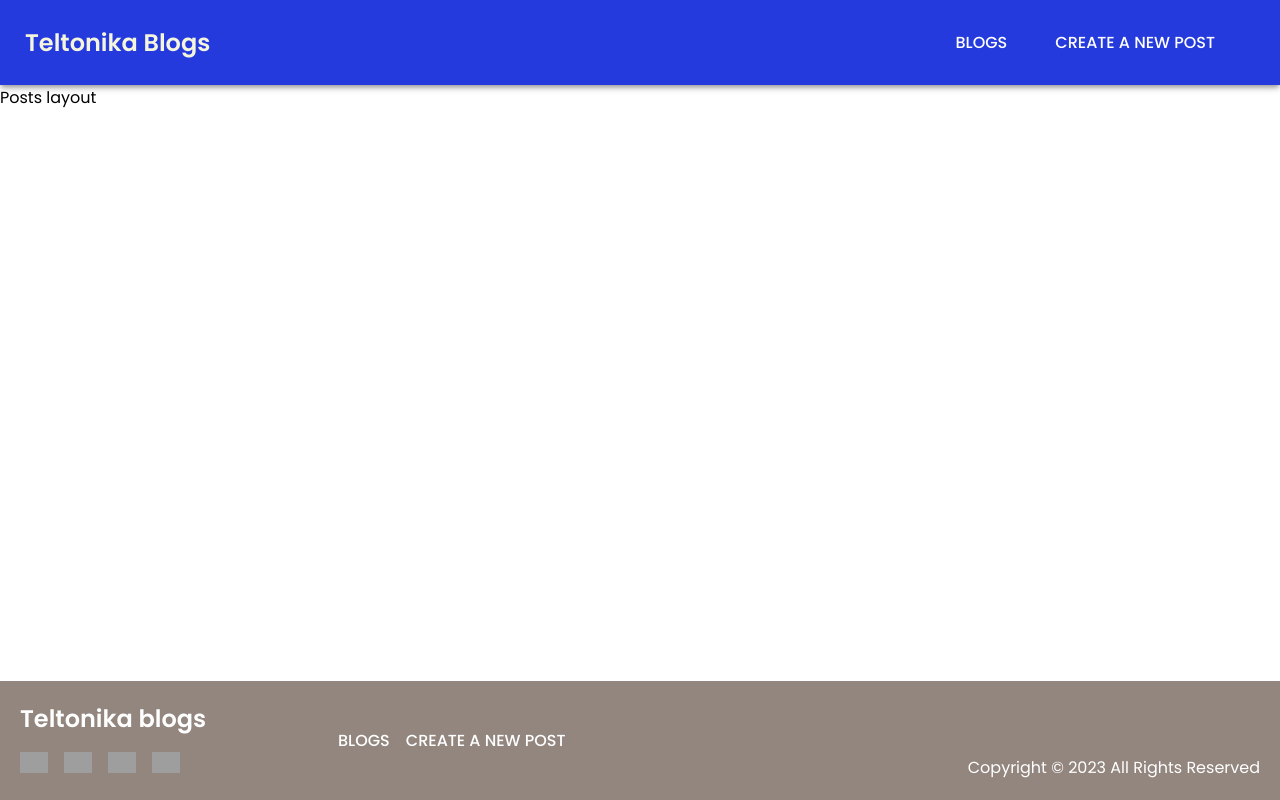
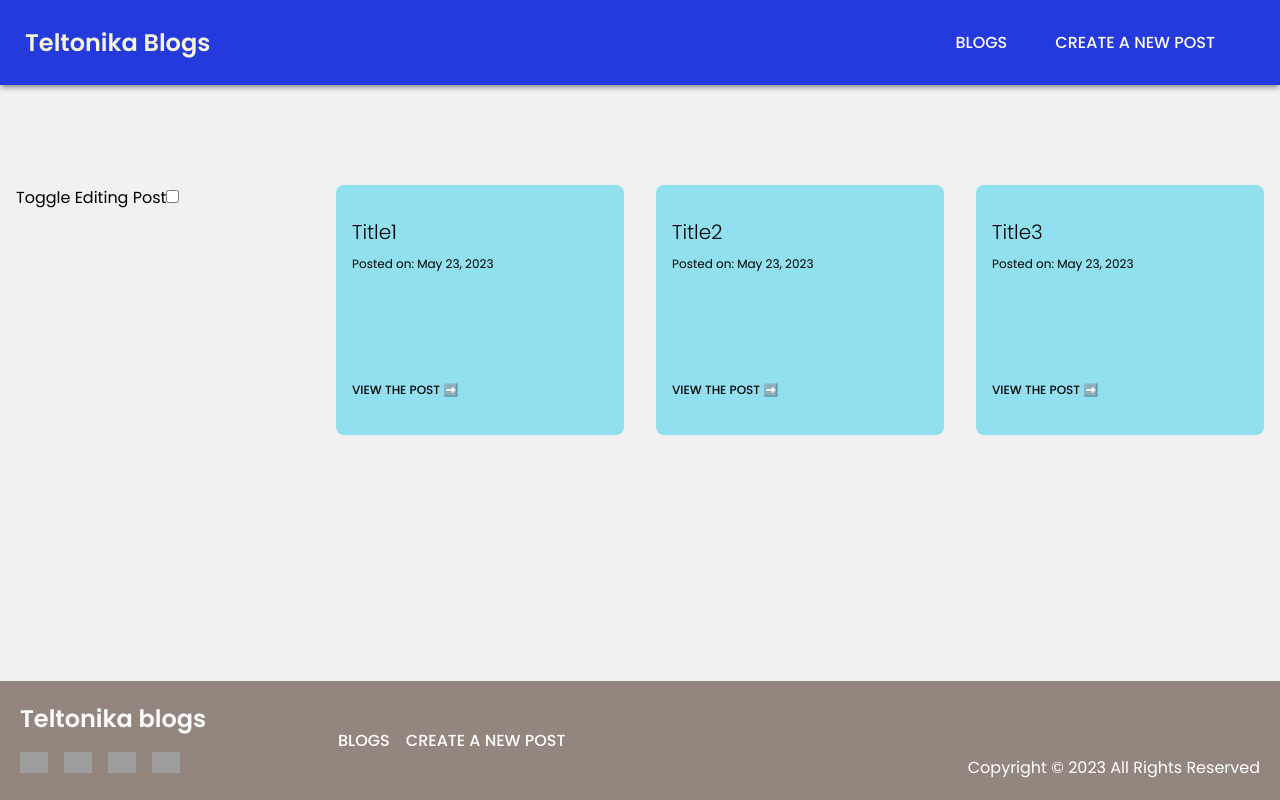
Before and after one commit to pijusp/TeltonikaBlogs_CRUD-posts-app, a Vue app: page / in a window 1280 px wide. Built offline with nearby package versions, Linux system fonts and the light colour scheme; grey boxes are pictures that could not be loaded; what vue2-editor would draw is missing.

Commit message:
BlogCard WIP

```diff
--- a/src/App.vue
+++ b/src/App.vue
@@ -27,6 +27,7 @@ export default {
 <style lang="scss">
 body {
     font-family: "Poppins", sans-serif;
+    background-color: #f1f1f1;
 }
 * {
     margin: 0;
@@ -55,4 +56,98 @@ body {
 .link-light {
     color: #fff;
 }
+.arrow {
+    margin-left: 8px;
+    width: 12px;
+    path {
+        fill: #000;
+    }
+}
+.arrow-light {
+    path {
+        fill: #fff;
+    }
+}
+
+button,
+.router-button {
+    transition: 500ms ease all;
+    cursor: pointer;
+    margin-top: 24px;
+    padding: 12px 24px;
+    background-color: #303030;
+    color: #fff;
+    border-radius: 20px;
+    border: none;
+    text-transform: uppercase;
+
+    &:focus {
+        outline: none;
+    }
+
+    &:hover {
+        background-color: rgba(48, 48, 48, 0.7);
+    }
+}
+
+.button-ghost {
+    color: #000;
+    padding: 0;
+    border-radius: 0;
+    margin-top: 50px;
+    font-size: 15px;
+    font-weight: 500;
+    background-color: transparent;
+    @media (min-width: 700px) {
+        margin-top: 0;
+        margin-left: auto;
+    }
+
+    i {
+        margin-left: 8px;
+    }
+}
+
+.button-light {
+    background-color: transparent;
+    border: 2px solid #fff;
+    color: #fff;
+}
+
+.button-inactive {
+    pointer-events: none !important;
+    cursor: none !important;
+    background-color: rgba(128, 128, 128, 0.5) !important;
+}
+
+.error {
+    text-align: center;
+    font-size: 12px;
+    color: red;
+}
+
+.blog-card-wrap {
+    position: relative;
+    padding: 80px 16px;
+    background-color: #f1f1f1;
+    @media (min-width: 500px) {
+        padding: 100px 16px;
+    }
+
+    .blog-cards {
+        display: grid;
+        gap: 32px;
+        grid-template-columns: 1fr;
+
+        @media (min-width: 500px) {
+            grid-template-columns: repeat(2, 1fr);
+        }
+        @media (min-width: 900px) {
+            grid-template-columns: repeat(3, 1fr);
+        }
+        @media (min-width: 1200px) {
+            grid-template-columns: repeat(4, 1fr);
+        }
+    }
+}
 </style>
--- /dev/null
+++ b/src/components/BlogCard.vue
@@ -0,0 +1,172 @@
+<template>
+    <div class="blog-card">
+        <div v-show="editPost" class="icons">
+            <div @click="editBlog" class="icon">
+                <img :src="Edit" class="edit" />
+            </div>
+            <div @click="deletePost" class="icon">
+                <img :src="Delete" class="delete" />
+            </div>
+        </div>
+        <div class="info">
+            <h4>{{ post.title }}</h4>
+            <h6>
+                Posted on:
+                {{
+                    new Date(post.created_at).toLocaleString("en-us", {
+                        dateStyle: "long",
+                    })
+                }}
+            </h6>
+            <router-link
+                class="link"
+                :to="{ name: 'ViewBlog', params: { blogid: this.post.blogID } }"
+            >
+                View The Post ➡️
+            </router-link>
+        </div>
+    </div>
+</template>
+
+<script>
+import Arrow from "../assets/Icons/arrow-right-light.svg";
+import Edit from "../assets/Icons/edit-regular.svg";
+import Delete from "../assets/Icons/trash-regular.svg";
+export default {
+    name: "blogCard",
+    props: ["post"],
+    components: { Arrow, Edit, Delete },
+    data() {
+        return {
+            Arrow,
+            Edit,
+            Delete,
+        };
+    },
+    methods: {
+        deletePost() {
+            this.$store.dispatch("deletePost", this.post.blogID);
+        },
+        editBlog() {
+            this.$router.push({
+                name: "EditBlog",
+                params: { blogid: this.post.blogID },
+            });
+        },
+    },
+    computed: {
+        editPost() {
+            return this.$store.state.editPost;
+        },
+    },
+};
+</script>
+
+<style lang="scss" scoped>
+.blog-card {
+    position: relative;
+    cursor: pointer;
+    display: flex;
+    flex-direction: column;
+    border-radius: 8px;
+    background-color: #90e0ef;
+    min-height: 250px;
+    transition: 0.5s ease all;
+
+    &:hover {
+        transform: rotateZ(-1deg) scale(1.01);
+        box-shadow: 0 4px 6px -1px rgba(0, 0, 0, 0.1),
+            0 2px 4px -1px rgba(0, 0, 0, 0.06);
+    }
+
+    .icons {
+        display: flex;
+        position: absolute;
+        top: 10px;
+        right: 10px;
+        z-index: 99;
+
+        .icon {
+            display: flex;
+            justify-content: center;
+            align-items: center;
+            width: 35px;
+            height: 35px;
+            border-radius: 50%;
+            background-color: #fff;
+            transition: 0.5s ease all;
+
+            &:hover {
+                background-color: #303030;
+
+                .edit,
+                .delete {
+                    path {
+                        fill: #fff;
+                    }
+                }
+            }
+
+            &:nth-child(1) {
+                margin-right: 8px;
+            }
+
+            .edit,
+            .delete {
+                pointer-events: none;
+                height: 15px;
+                width: auto;
+            }
+        }
+    }
+
+    img {
+        display: block;
+        border-radius: 8px 8px 0 0;
+        z-index: 1;
+        width: 100%;
+        min-height: 200px;
+        object-fit: cover;
+    }
+
+    .info {
+        display: flex;
+        flex-direction: column;
+        height: 100%;
+        z-index: 3;
+        padding: 32px 16px;
+        color: #000;
+
+        h4 {
+            padding-bottom: 8px;
+            font-size: 20px;
+            font-weight: 300;
+        }
+
+        h6 {
+            font-weight: 400;
+            font-size: 12px;
+            padding-bottom: 16px;
+        }
+
+        .link {
+            display: inline-flex;
+            align-items: center;
+            margin-top: auto;
+            font-weight: 500;
+            padding-top: 20px;
+            font-size: 12px;
+            padding-bottom: 4px;
+            transition: 0.5s ease-in all;
+
+            &:hover {
+                color: rgba(48, 48, 48, 0.8);
+            }
+
+            .arrow {
+                width: 10px;
+            }
+        }
+    }
+}
+</style>
--- a/src/components/Footer.vue
+++ b/src/components/Footer.vue
@@ -83,14 +83,7 @@ export default {
         instagram,
         linkedin,
     },
-    computed: {
-        user() {
-            return this.$store.state.user;
-        },
-        admin() {
-            return this.$store.state.profileAdmin;
-        },
-    },
+    computed: {},
 };
 </script>
 
--- a/src/store/index.js
+++ b/src/store/index.js
@@ -4,7 +4,25 @@ import Vuex from "vuex";
 Vue.use(Vuex);
 
 export default new Vuex.Store({
-    state: {},
+    state: {
+        sampleBlogCards: [
+            {
+                title: "Title1",
+                authorName: "Author1",
+                created_at: "2023-05-23",
+            },
+            {
+                title: "Title2",
+                authorName: "Author2",
+                created_at: "2023-05-23",
+            },
+            {
+                title: "Title3",
+                authorName: "Author3",
+                created_at: "2023-05-23",
+            },
+        ],
+    },
     mutations: {},
     actions: {},
     modules: {},
--- a/src/views/Blogs.vue
+++ b/src/views/Blogs.vue
@@ -1,12 +1,49 @@
 <template>
-    <div class="home">
-        <p>Posts layout</p>
+    <div class="blog-card-wrap">
+        <div class="blog-cards container">
+            <div class="toggle-edit">
+                <span>Toggle Editing Post</span>
+                <input type="checkbox" v-model="editPost" />
+            </div>
+            <BlogCard
+                :post="post"
+                v-for="(post, index) in sampleBlogCards"
+                :key="index"
+            />
+        </div>
     </div>
 </template>
 
 <script>
+import BlogCard from "../components/BlogCard.vue";
 export default {
     name: "Blogs",
-    components: {},
+    components: { BlogCard },
+    data() {
+        return {
+            sampleBlogCards: [
+                {
+                    title: "Title1",
+                    authorName: "Author1",
+                    created_at: "2023-05-23",
+                },
+                {
+                    title: "Title2",
+                    authorName: "Author2",
+                    created_at: "2023-05-23",
+                },
+                {
+                    title: "Title3",
+                    authorName: "Author3",
+                    created_at: "2023-05-23",
+                },
+            ],
+        };
+    },
+    computed: {
+        sampleBlogCards() {
+            return this.$store.state.sampleBlogCards();
+        },
+    },
 };
 </script>
```
